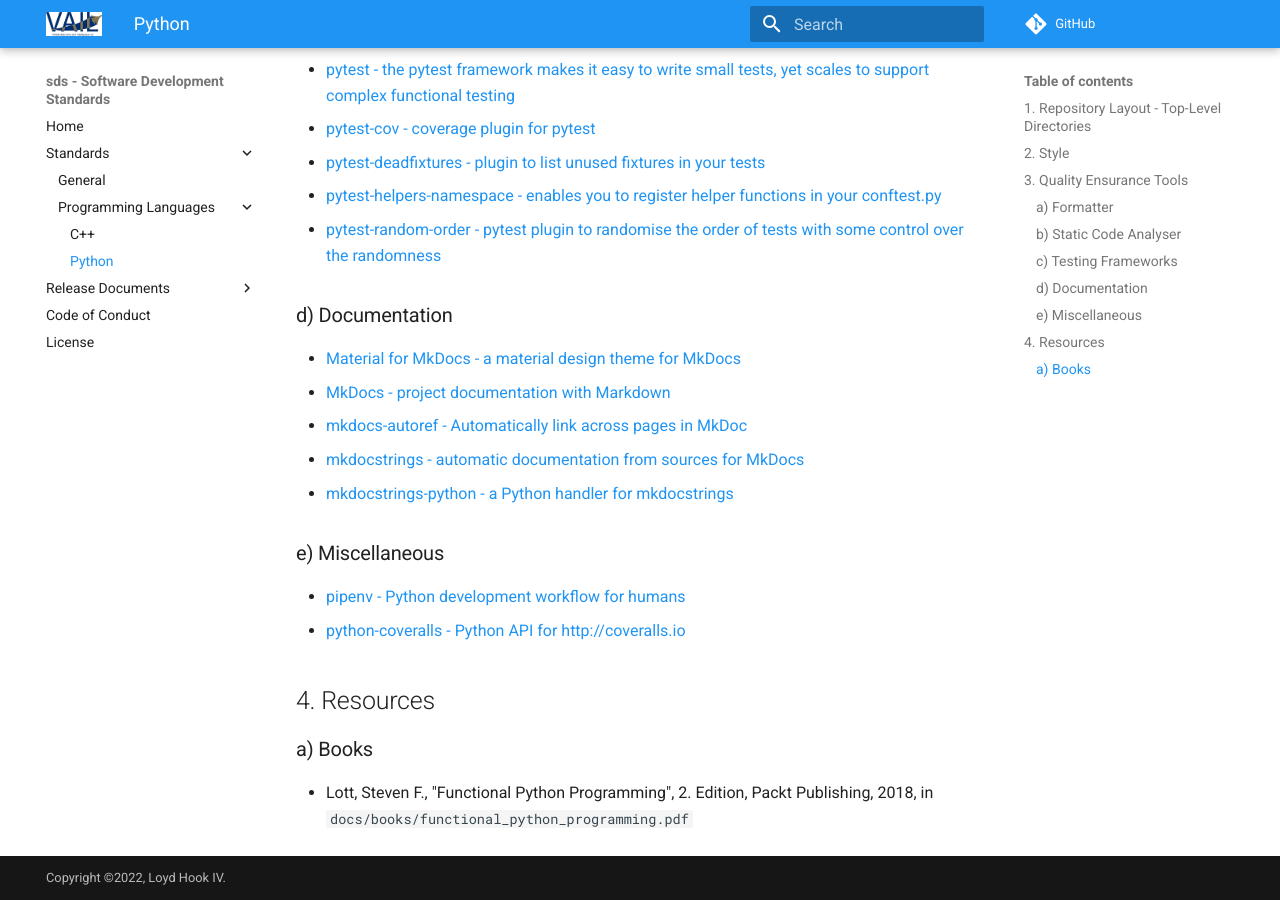
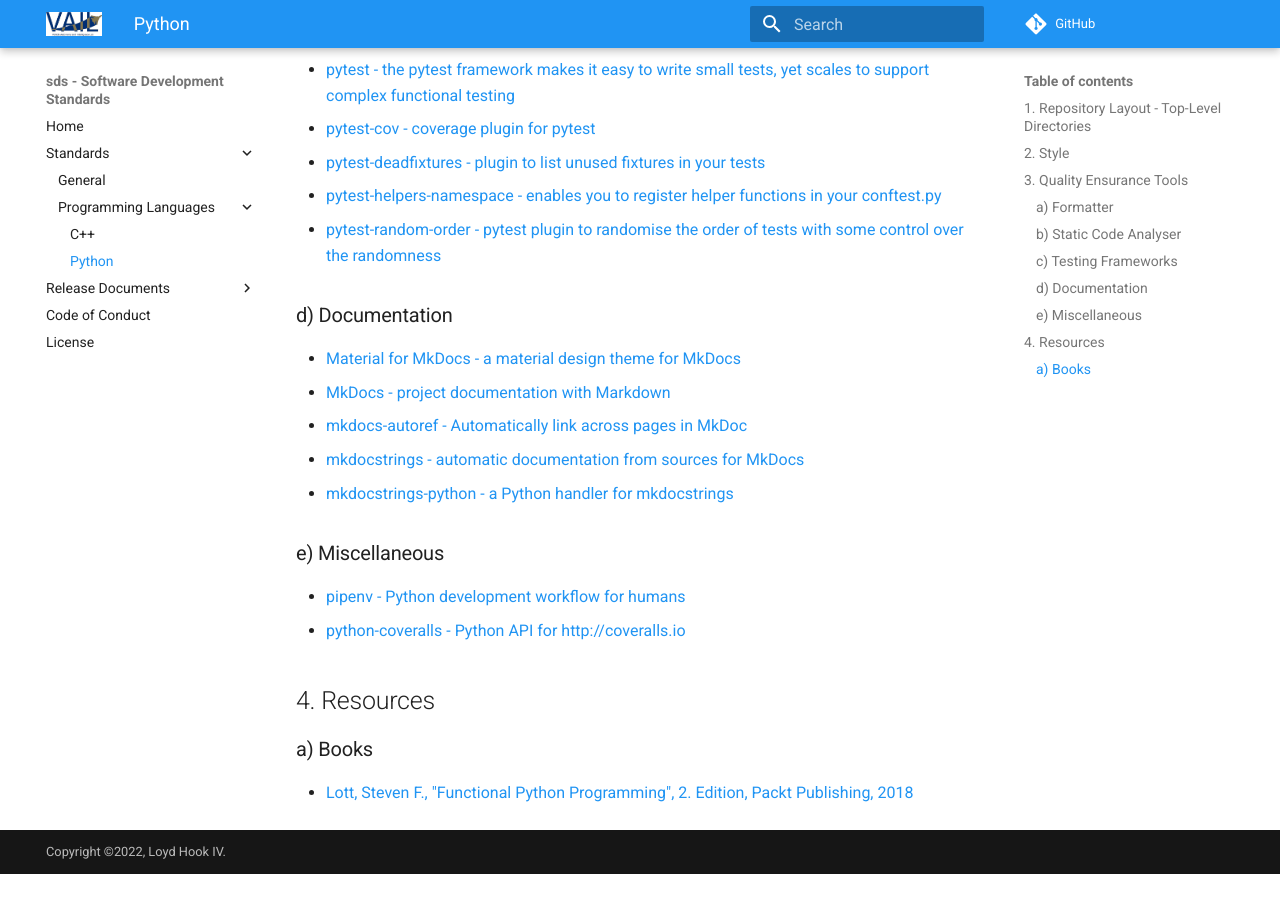
Before and after one commit to FAA-VAIL-Project/sds, an MkDocs documentation site: the page built from docs/best_practises_python.md, in a window 1280 px wide and 900 px high, scrolled down 1087 px. Built offline with MkDocs 1.6.1 and Material for MkDocs 9.7.7, drawn with Linux system fonts in a browser that asks for light colours; comment, search, counter and statistics services are not loaded; after the commit the page ends 1961 px from its top, so only the background shows below that.

Commit message:
Initial setup.

```diff
--- a/docs/best_practises_python.md
+++ b/docs/best_practises_python.md
@@ -4,55 +4,55 @@
 
 ## 1. Repository Layout - Top-Level Directories
 
-Source: [Python Application Layouts: A Reference](https://realpython.com/python-application-layouts/)
+Source: [Python Application Layouts: A Reference](https://realpython.com/python-application-layouts/){:target="_blank"}
 
 ## 2. Style
 
-Source: [PEP 8 – Style Guide for Python Code](https://peps.python.org/pep-0008/)
+Source: [PEP 8 – Style Guide for Python Code](https://peps.python.org/pep-0008/){:target="_blank"}
 
 ## 3. Quality Ensurance Tools
 
 ### a) Formatter
 
-- [black - uncompromising Python code formatter](https://github.com/psf/black)
-- [docformatter - formats docstrings to follow PEP 257](https://github.com/PyCQA/docformatter)
-- [isort - a Python utility / library to sort imports](https://github.com/PyCQA/isort)
+- [black - uncompromising Python code formatter](https://github.com/psf/black){:target="_blank"}
+- [docformatter - formats docstrings to follow PEP 257](https://github.com/PyCQA/docformatter){:target="_blank"}
+- [isort - a Python utility / library to sort imports](https://github.com/PyCQA/isort){:target="_blank"}
 
 ### b) Static Code Analyser
 
-- [Bandit - a tool designed to find common security issues in Python code](https://github.com/PyCQA/bandit)
-- [Flake8 - a python tool that glues together pycodestyle, pyflakes, mccabe, and third-party plugins to check the style and quality of some python code](https://github.com/pycqa/flake8)
-  - includes: [mccabe - complexity checker for Python](https://github.com/PyCQA/mccabe)
-  - includes: [pycodestyle - a simple Python style checker in one Python file](https://github.com/PyCQA/pycodestyle)
-  - includes: [pyflakes - a simple program which checks Python source files for errors](https://github.com/PyCQA/pyflakes)
-  - includes: [radon - various code metrics for Python code](https://github.com/rubik/radon)
-- [Pylint - it's not just a linter that annoys you](https://github.com/PyCQA/pylint/)
-- [mypy - optional static typing for Python](https://github.com/python/mypy)
-- [pydocstyle - docstring style checker](https://github.com/PyCQA/pydocstyle)
+- [Bandit - a tool designed to find common security issues in Python code](https://github.com/PyCQA/bandit){:target="_blank"}
+- [Flake8 - a python tool that glues together pycodestyle, pyflakes, mccabe, and third-party plugins to check the style and quality of some python code](https://github.com/pycqa/flake8){:target="_blank"}
+  - includes: [mccabe - complexity checker for Python](https://github.com/PyCQA/mccabe){:target="_blank"}
+  - includes: [pycodestyle - a simple Python style checker in one Python file](https://github.com/PyCQA/pycodestyle){:target="_blank"}
+  - includes: [pyflakes - a simple program which checks Python source files for errors](https://github.com/PyCQA/pyflakes){:target="_blank"}
+  - includes: [radon - various code metrics for Python code](https://github.com/rubik/radon){:target="_blank"}
+- [Pylint - it's not just a linter that annoys you](https://github.com/PyCQA/pylint/){:target="_blank"}
+- [mypy - optional static typing for Python](https://github.com/python/mypy){:target="_blank"}
+- [pydocstyle - docstring style checker](https://github.com/PyCQA/pydocstyle){:target="_blank"}
 
 ### c) Testing Frameworks
 
-- [pytest - the pytest framework makes it easy to write small tests, yet scales to support complex functional testing](https://github.com/pytest-dev/pytest/)
-- [pytest-cov - coverage plugin for pytest](https://github.com/pytest-dev/pytest-cov)
-- [pytest-deadfixtures - plugin to list unused fixtures in your tests](https://github.com/jllorencetti/pytest-deadfixtures)
-- [pytest-helpers-namespace - enables you to register helper functions in your conftest.py](https://github.com/saltstack/pytest-helpers-namespace)
-- [pytest-random-order - pytest plugin to randomise the order of tests with some control over the randomness](https://github.com/jbasko/pytest-random-order)
+- [pytest - the pytest framework makes it easy to write small tests, yet scales to support complex functional testing](https://github.com/pytest-dev/pytest/){:target="_blank"}
+- [pytest-cov - coverage plugin for pytest](https://github.com/pytest-dev/pytest-cov){:target="_blank"}
+- [pytest-deadfixtures - plugin to list unused fixtures in your tests](https://github.com/jllorencetti/pytest-deadfixtures){:target="_blank"}
+- [pytest-helpers-namespace - enables you to register helper functions in your conftest.py](https://github.com/saltstack/pytest-helpers-namespace){:target="_blank"}
+- [pytest-random-order - pytest plugin to randomise the order of tests with some control over the randomness](https://github.com/jbasko/pytest-random-order){:target="_blank"}
 
 ### d) Documentation
 
-- [Material for MkDocs - a material design theme for MkDocs](https://github.com/mkdocs/mkdocs/)
-- [MkDocs - project documentation with Markdown](https://github.com/mkdocs/mkdocs/)
-- [mkdocs-autoref - Automatically link across pages in MkDoc](https://github.com/mkdocstrings/autorefs/)
-- [mkdocstrings - automatic documentation from sources for MkDocs](https://github.com/mkdocstrings/mkdocstrings)
-- [mkdocstrings-python - a Python handler for mkdocstrings](https://github.com/mkdocstrings/python)
+- [Material for MkDocs - a material design theme for MkDocs](https://github.com/mkdocs/mkdocs/){:target="_blank"}
+- [MkDocs - project documentation with Markdown](https://github.com/mkdocs/mkdocs/){:target="_blank"}
+- [mkdocs-autoref - Automatically link across pages in MkDoc](https://github.com/mkdocstrings/autorefs/){:target="_blank"}
+- [mkdocstrings - automatic documentation from sources for MkDocs](https://github.com/mkdocstrings/mkdocstrings){:target="_blank"}
+- [mkdocstrings-python - a Python handler for mkdocstrings](https://github.com/mkdocstrings/python){:target="_blank"}
 
 ### e) Miscellaneous
 
-- [pipenv - Python development workflow for humans](https://github.com/pypa/pipenv)
-- [python-coveralls - Python API for http://coveralls.io](https://github.com/z4r/python-coveralls)
+- [pipenv - Python development workflow for humans](https://github.com/pypa/pipenv){:target="_blank"}
+- [python-coveralls - Python API for http://coveralls.io](https://github.com/z4r/python-coveralls){:target="_blank"}
 
 ## 4. Resources
 
 ### a) Books
 
-- Lott, Steven F., "Functional Python Programming", 2. Edition, Packt Publishing, 2018, in `docs/books/functional_python_programming.pdf`
+- [Lott, Steven F., "Functional Python Programming", 2. Edition, Packt Publishing, 2018](https://www.packtpub.com/product/functional-python-programming-second-edition/9781788627061){:target="_blank"}
```
Also changed, not shown: docs/best_practises_cpp.md (+9 -9 lines), docs/best_practises_software_development.md (+2 -2 lines), docs/index.md (+2 -2 lines), docs/release_history.md (+3 -3 lines), docs/release_notes.md (+4 -4 lines), 1 other file.
